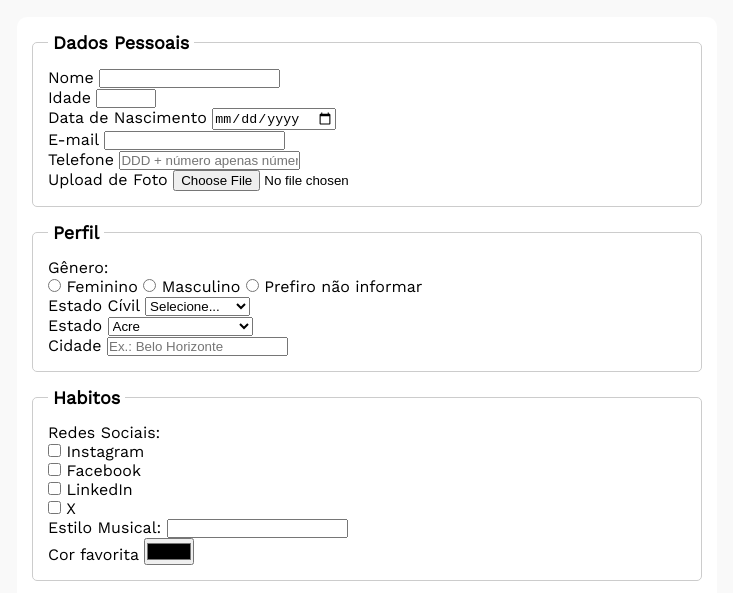
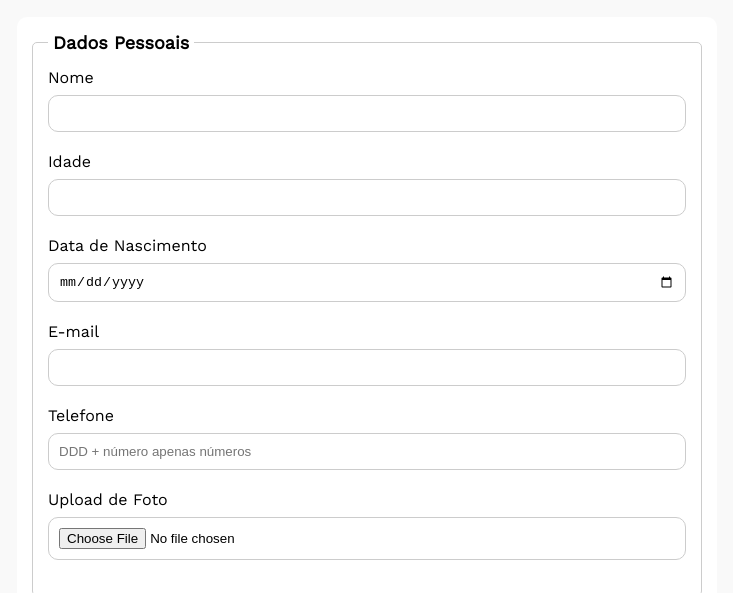
Before and after one commit to JoaoMenezesDev/culturama-pesquisa, a plain HTML site: page pages/index.html in a window 1280 px wide. Shown: the part 127-720 px from the top of the page, without its empty margins (273-1006 px from the left). Drawn offline with nearby package versions, Linux system fonts and the light colour scheme.

Commit message:
adicao de mais estilos especificos dos inputs

```diff
--- a/styles/styles.css
+++ b/styles/styles.css
@@ -46,3 +46,30 @@ legend {
     font-size: 18px;
     padding: 0 5px;
 }
+
+label {
+    display: inline-block;
+    margin-bottom: 8px;
+}
+
+input, select, textarea {
+    width: 100%;
+    padding: 10px;
+    margin-bottom: 20px;
+    border: 1px solid #cccccc;
+    border-radius: 10px;
+}
+
+input[type="radio"],
+input[type="checkbox"] {
+    width: auto;
+}
+
+input[type="color"] {
+    width: 40px;
+    padding: 0 5px;
+}
+
+p {
+    margin-bottom: 25px;
+}
```
